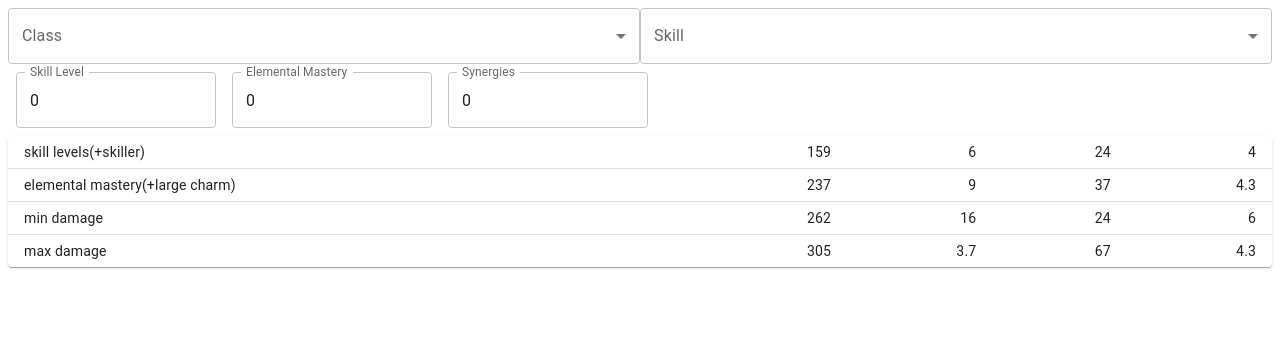
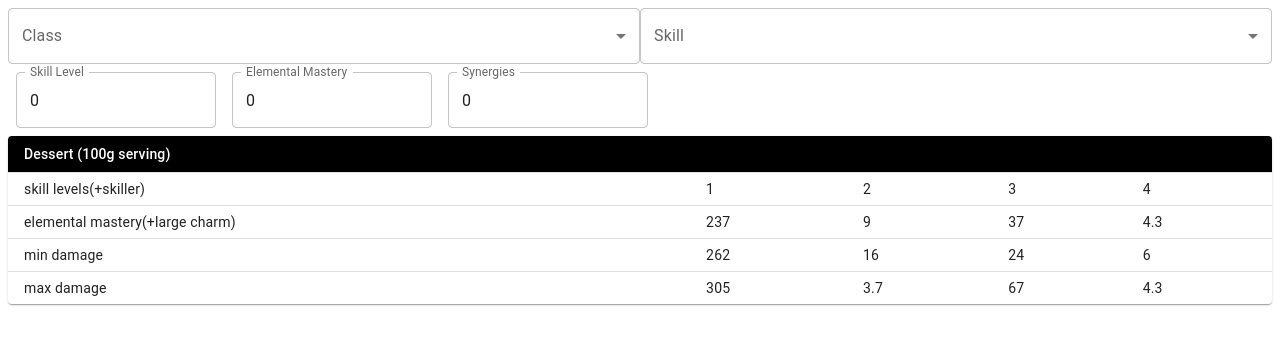
Before and after one commit to kyhong222/pd2-charm-calculator, a React (Create React App) app: page / in a window 1280 px wide. Shown: the top 344 px of the page. Built offline with nearby package versions, Linux system fonts and the light colour scheme.

Commit message:
feature: calculatedTable 개발

```diff
--- a/src/App.js
+++ b/src/App.js
@@ -1,13 +1,33 @@
 import ConditionChecker from "./Components/ConditionChecker";
 import CalculatedTable from "./Components/CalculatedTable";
 import ClassAndSkillSelector from "./Components/ClassAndSkillSelector/ClassAndSkillSelector";
+import React from "react";
 
 function App() {
+  const [calSkillName, setCalSkillName] = React.useState("");
+  const [calSkillLevel, setCalSkillLevel] = React.useState(0);
+  const [calSynergies, setCalSynergies] = React.useState(0);
+  const [calMasteries, setCalMasteries] = React.useState(0);
+  // const [calMinDmg, setCalMinDmg] = React.useState(0);
+  // const [calMaxDmg, setCalMaxDmg] = React.useState(0);
+
   return (
     <div className="App">
-      <ClassAndSkillSelector />
-      <ConditionChecker />
-      <CalculatedTable />
+      <ClassAndSkillSelector skillName={setCalSkillName} />
+      <ConditionChecker
+        skillName={calSkillName}
+        skillLevel={setCalSkillLevel}
+        synergies={setCalSynergies}
+        masteries={setCalMasteries}
+      />
+      <CalculatedTable
+        skillName={calSkillName}
+        skillLevel={calSkillLevel}
+        synergies={calSynergies}
+        masteries={calMasteries}
+        // minDmg={calMinDmg}
+        // maxDmg={calMaxDmg}
+      />
     </div>
   );
 }
--- a/src/Components/CalculatedTable.js
+++ b/src/Components/CalculatedTable.js
@@ -1,26 +1,46 @@
 import React from "react";
+import { styled } from "@mui/material/styles";
 import Table from "@mui/material/Table";
 import TableBody from "@mui/material/TableBody";
-import TableCell from "@mui/material/TableCell";
+import TableCell, { tableCellClasses } from "@mui/material/TableCell";
 import TableContainer from "@mui/material/TableContainer";
 import TableHead from "@mui/material/TableHead";
 import TableRow from "@mui/material/TableRow";
 import Paper from "@mui/material/Paper";
 
 function CalculatedTable(props) {
-  const createData = (name, calories, fat, carbs, protein) => {
-    return { name, calories, fat, carbs, protein };
+  const createData = (name, values) => {
+    return { name, values };
   };
 
+  const StyledTableCell = styled(TableCell)(({ theme }) => ({
+    [`&.${tableCellClasses.head}`]: {
+      backgroundColor: theme.palette.common.black,
+      color: theme.palette.common.white,
+    },
+    [`&.${tableCellClasses.body}`]: {
+      fontSize: 14,
+    },
+  }));
+
   const rows = [
-    createData("skill levels(+skiller)", 159, 6.0, 24, 4.0),
-    createData("elemental mastery(+large charm)", 237, 9.0, 37, 4.3),
-    createData("min damage", 262, 16.0, 24, 6.0),
-    createData("max damage", 305, 3.7, 67, 4.3),
+    createData("skill levels(+skiller)", [1, 2, 3, 4]),
+    createData("elemental mastery(+large charm)", [237, 9.0, 37, 4.3]),
+    createData("min damage", [262, 16.0, 24, 6.0]),
+    createData("max damage", [305, 3.7, 67, 4.3]),
   ];
   return (
     <TableContainer component={Paper}>
       <Table sx={{ minWidth: 650 }} size="small" aria-label="a dense table">
+        <TableHead>
+          <TableRow>
+            <StyledTableCell>Dessert (100g serving)</StyledTableCell>
+            <StyledTableCell></StyledTableCell>
+            <StyledTableCell></StyledTableCell>
+            <StyledTableCell></StyledTableCell>
+            <StyledTableCell></StyledTableCell>
+          </TableRow>{" "}
+        </TableHead>
         <TableBody>
           {rows.map((row) => (
             <TableRow
@@ -30,10 +50,11 @@ function CalculatedTable(props) {
               <TableCell component="th" scope="row">
                 {row.name}
               </TableCell>
-              <TableCell align="right">{row.calories}</TableCell>
-              <TableCell align="right">{row.fat}</TableCell>
-              <TableCell align="right">{row.carbs}</TableCell>
-              <TableCell align="right">{row.protein}</TableCell>
+              {row.values.map((value) => (
+                <TableCell component="th" scope="row">
+                  {value}
+                </TableCell>
+              ))}
             </TableRow>
           ))}
         </TableBody>
```
